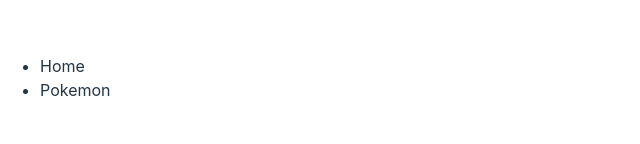
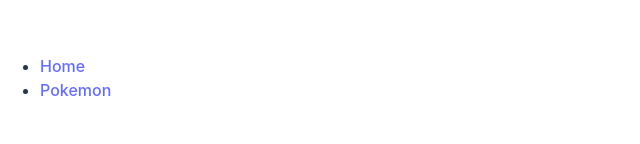
Before and after one commit to PedroCr05/react-router-dom, a React (Vite) app: page / in a window 1280 px wide. Shown: the part 172-316 px from the top of the page, without its empty margins (0-640 px from the left). Built offline with nearby package versions, Linux system fonts and the light colour scheme.

Commit message:
First time using the <Link to=>Atrribute</Link>

```diff
--- a/src/components/NavBar.jsx
+++ b/src/components/NavBar.jsx
@@ -1,9 +1,30 @@
+import { Link } from "react-router-dom";
+
+// const NavBar = () => {
+//   return (
+//     <nav>
+//       <ul>
+//         <li>Home</li>
+//         <li>Pokemon</li>
+//       </ul>
+//     </nav>
+//   );
+// };
+
+// export default NavBar;
+
+// -------------[Above is without the link attribute]-------------
+
 const NavBar = () => {
   return (
     <nav>
       <ul>
-        <li>Home</li>
-        <li>Pokemon</li>
+        <li>
+          <Link to="/">Home</Link>
+        </li>
+        <li>
+          <Link to="/pokemon">Pokemon</Link>
+        </li>
       </ul>
     </nav>
   );
```
